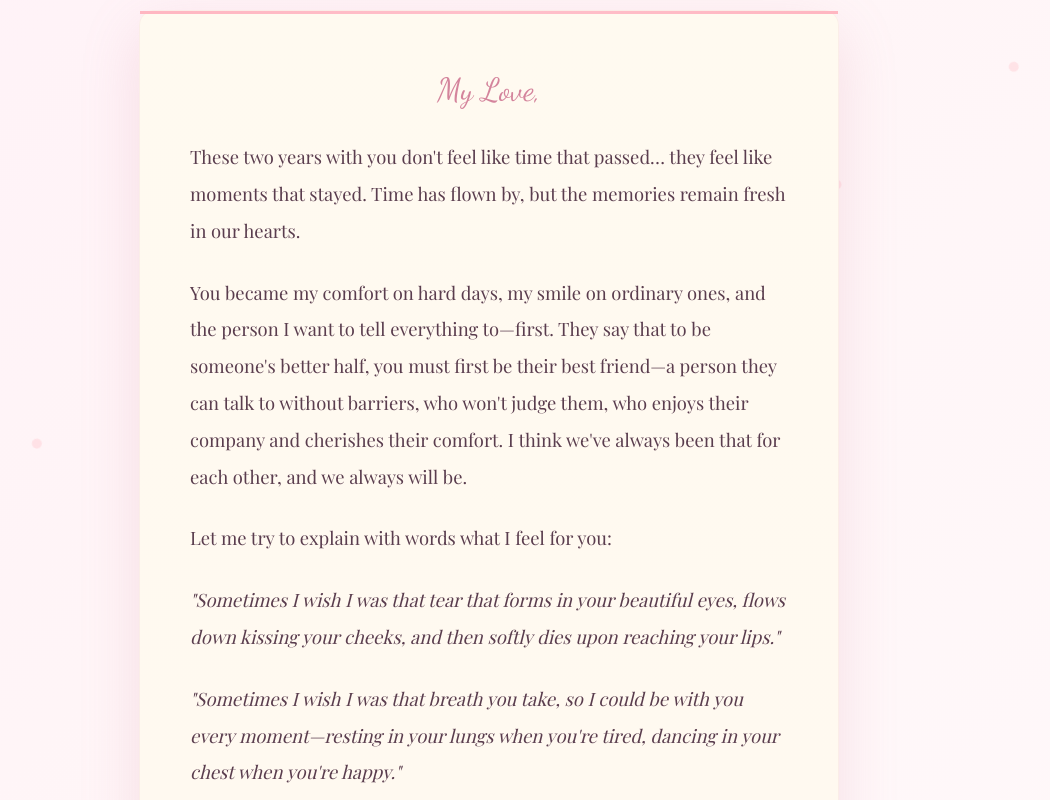
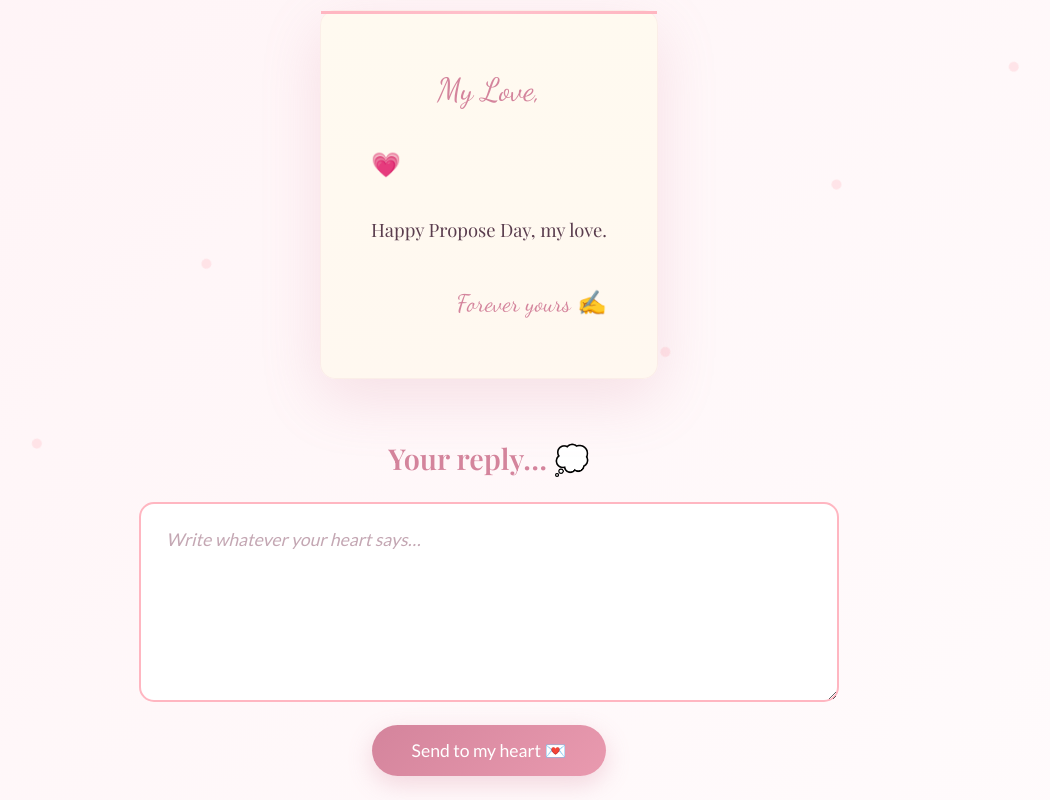
Before and after one commit to Jigyasu14/Day, a plain HTML site: page index.html in a window 1280 px wide. Both pictures are taken after a click on the button "I wanted to tell you something special for a long time…". Shown: the part 1508-2308 px from the top of the page, without its empty margins (151-1201 px from the left). Drawn offline with nearby package versions, Linux system fonts and the light colour scheme.

Commit message:
Update letter content and add heart accent
Removed several paragraphs of romantic text and added a heart accent.

```diff
--- a/index.html
+++ b/index.html
@@ -436,25 +436,7 @@
         <div class="letter">
             <div class="letter-header">My Love,</div>
             <div class="letter-content">
-               <p>These two years with you don't feel like time that passed… they feel like moments that stayed. Time has flown by, but the memories remain fresh in our hearts.</p>
-
-<p>You became my comfort on hard days, my smile on ordinary ones, and the person I want to tell everything to—first. They say that to be someone's better half, you must first be their best friend—a person they can talk to without barriers, who won't judge them, who enjoys their company and cherishes their comfort. I think we've always been that for each other, and we always will be.</p>
-
-<p>Let me try to explain with words what I feel for you:</p>
-
-<p><em>"Sometimes I wish I was that tear that forms in your beautiful eyes, flows down kissing your cheeks, and then softly dies upon reaching your lips."</em></p>
-
-<p><em>"Sometimes I wish I was that breath you take, so I could be with you every moment—resting in your lungs when you're tired, dancing in your chest when you're happy."</em></p>
-
-<p><em>"Sometimes I wish to be the heartbeat you feel—might not seem important in daily life, but without it you couldn't live. I could be the one keeping you alive, beating faster when you're sad to comfort you, beating slower when you're happy to bring you peace."</em></p>
-
-<p><em>"Sometimes I wish you could understand how I see you, so you could admire yourself the way I admire you—because in every universe, no one will ever admire you the way I do."</em></p>
-
-<p>I don't know what the future looks like, but I know who I want standing beside me in it. It's always been you. It has to be you. I have only one thing to ask of you—<strong>to stay.</strong> I will take care of everything else.</p>
-
-<p>So today, with a heart full of love and a little nervous smile, I want to ask you something I'll always mean—</p>
-
-<p><strong>Will you keep choosing me, just like I choose you… every day?</strong> <span class="heart-accent">💗</span></p>
+               <p></strong> <span class="heart-accent">💗</span></p>
 
                 <p>Happy Propose Day, my love.</p>
             </div>
```
